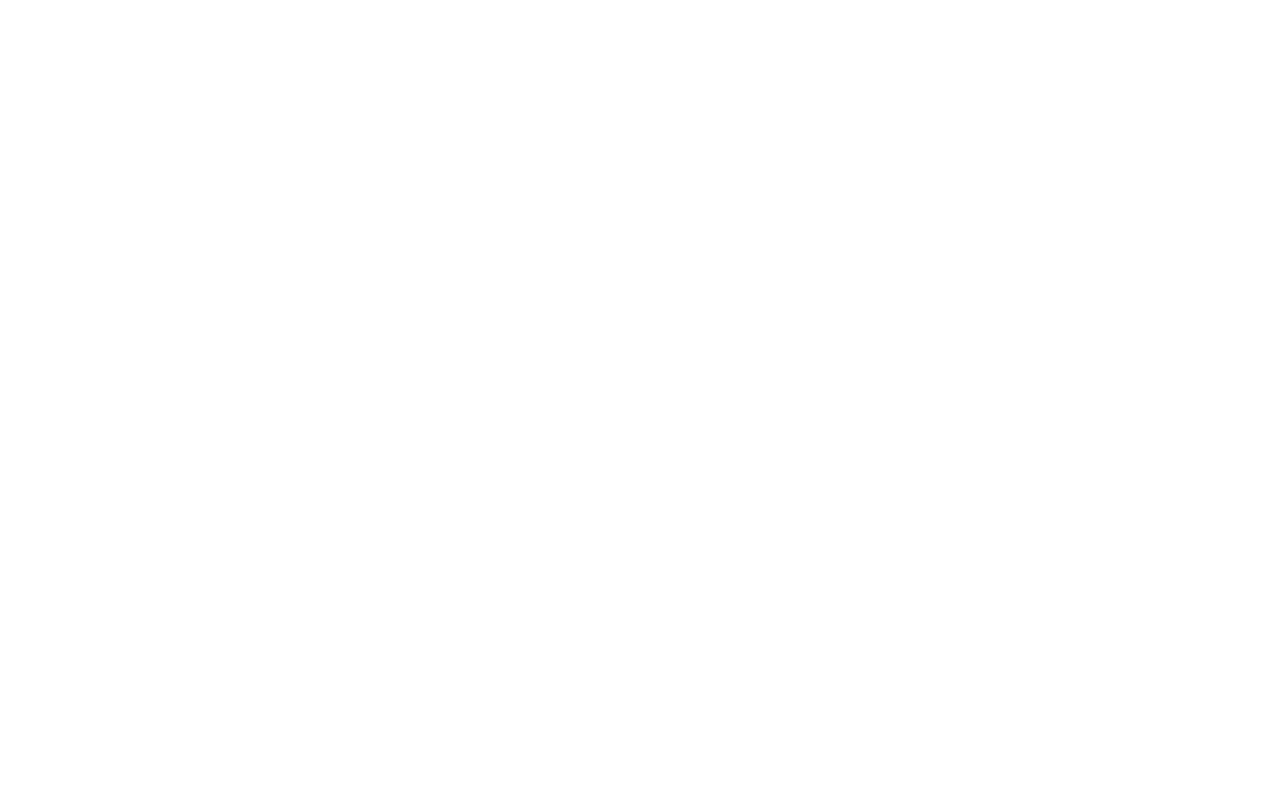
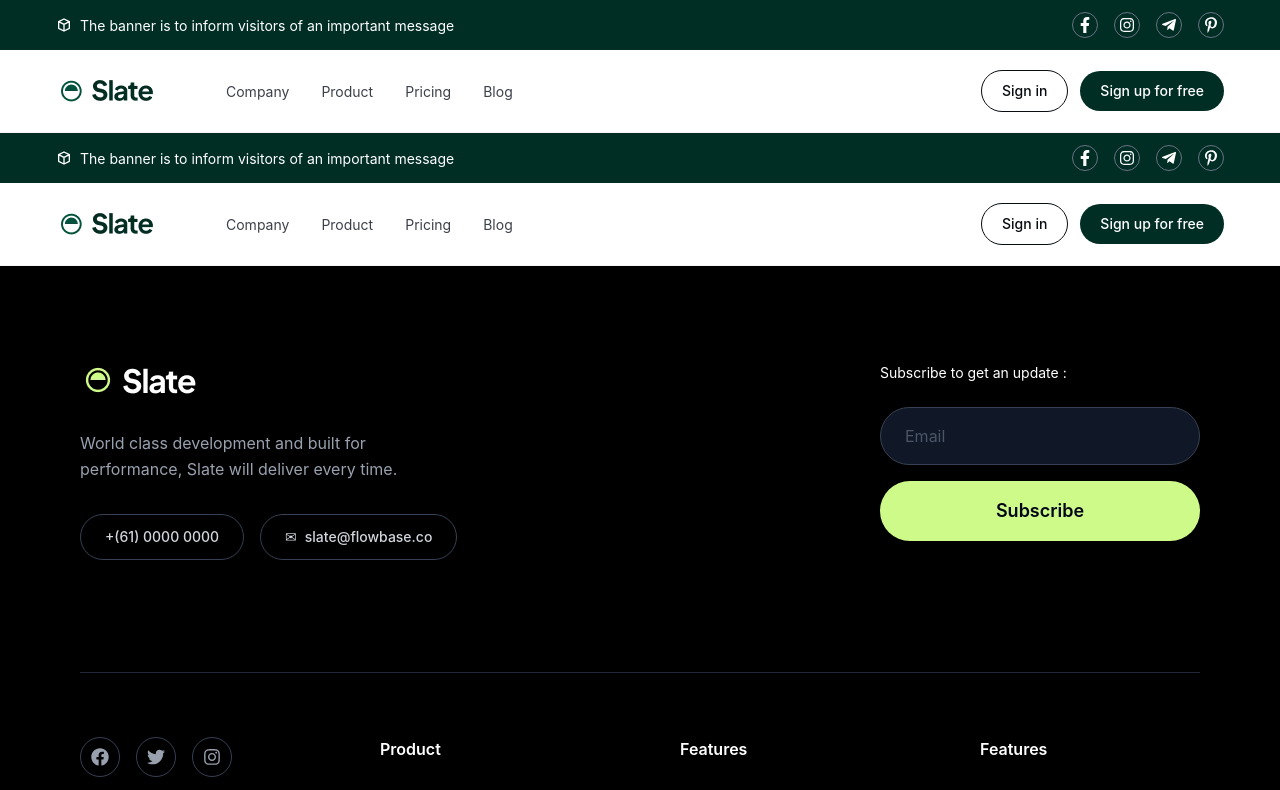
Before and after one commit to afsarRiyad/Group-Project, a React (Vite) app: page /blog in a window 1280 px wide. Before the commit this address had no page. Shown: the top 790 px of the page. Built offline with nearby package versions, Linux system fonts and the light colour scheme; a web font is replaced by a local one.

Commit message:
blogpage setup

```diff
--- a/src/App.jsx
+++ b/src/App.jsx
@@ -3,6 +3,7 @@
 import Home from './pages/Home';
 import MainLayout from "./components/layouts/MainLayout";
 import Product from "./pages/Product";
+import BlogPage from "./pages/blogpage";
 
 
 function App() {
@@ -11,6 +12,7 @@
       <Route element={<MainLayout />}>
         <Route path="/" element={<Home />} />
         <Route path='/product' element={<Product />} />
+        <Route path='/blog' element={<BlogPage />} />
       </Route>
     </Routes>
   );
--- a/src/components/Navbar.jsx
+++ b/src/components/Navbar.jsx
@@ -55,7 +55,7 @@
             <Link to="#" className="hover:text-black  transition-colors">
               Pricing
             </Link>
-            <Link to="#" className="hover:text-black  transition-colors">
+            <Link to="/blog" className="hover:text-black  transition-colors">
               Blog
             </Link>
           </div>
--- /dev/null
+++ b/src/pages/BlogPage.jsx
@@ -0,0 +1,13 @@
+import Footer from '../components/Footer'
+import Navbar from '../components/Navbar'
+
+const BlogPage = () => {
+  return (
+    <>
+      <Navbar />
+      <Footer />
+    </>
+  )
+}
+
+export default BlogPage
```
Also changed, not shown: src/components/Blog/blog.jsx (added), 1 other file (tests, documents, lock files or other folders).
